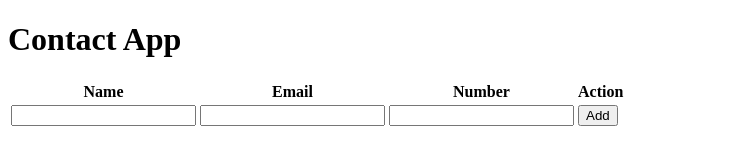
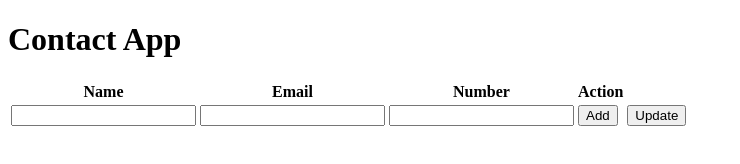
Before and after one commit to J-Xiao/ContactList, a plain HTML site: page ContactList/index.html in a window 1280 px wide. Shown: the whole page, without its empty margins (0-740 px from the left). Drawn offline with nearby package versions, Linux system fonts and the light colour scheme.

Commit message:
Add update function on UI

```diff
--- a/ContactList/index.html
+++ b/ContactList/index.html
@@ -32,6 +32,9 @@
             <td>
               <button class="btn btn-primary" ng-click="addContact()">Add</button>
             </td>
+            <td>
+              <button clas="btn btn-info" ng-click="update()">Update</button>
+            </td>
           </tr>
         </tbody>
       </table>
```
